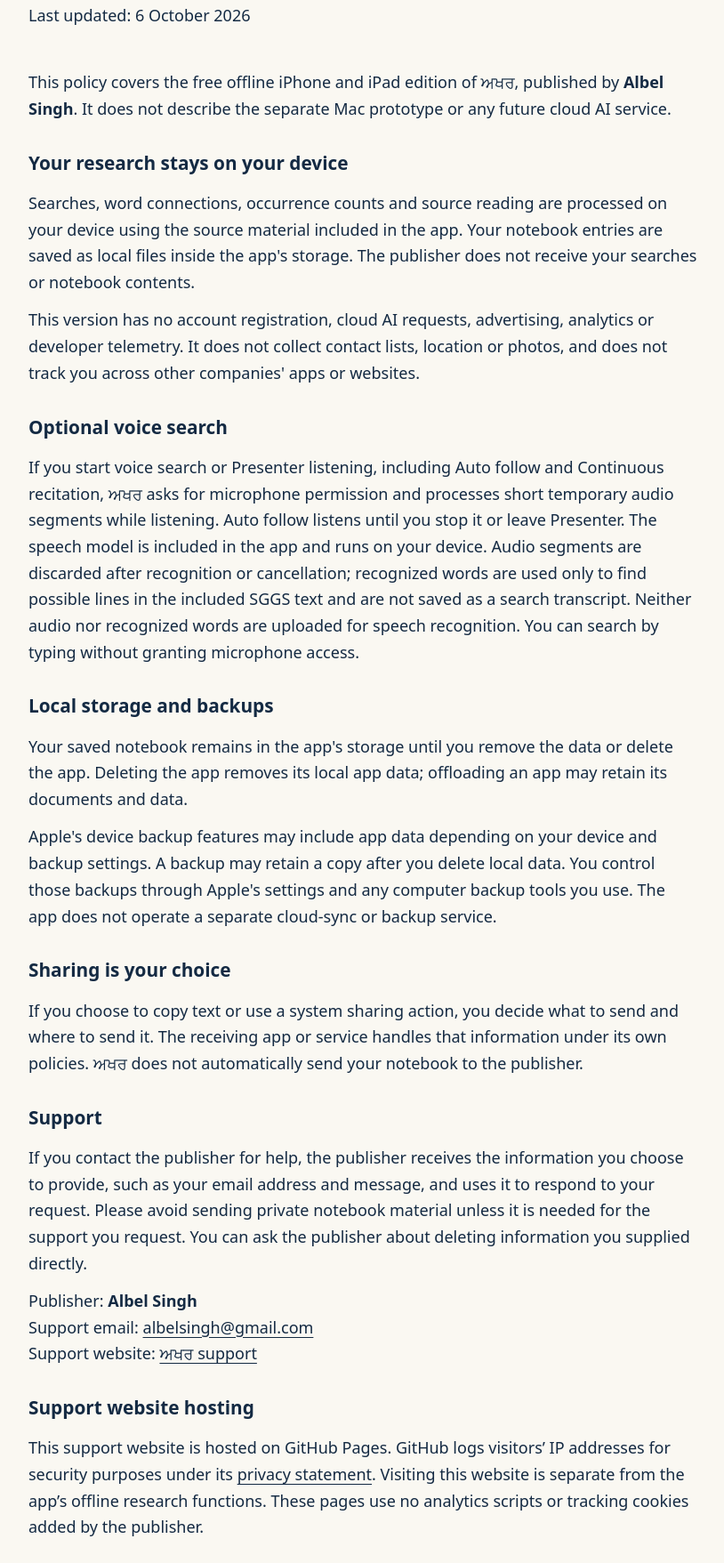
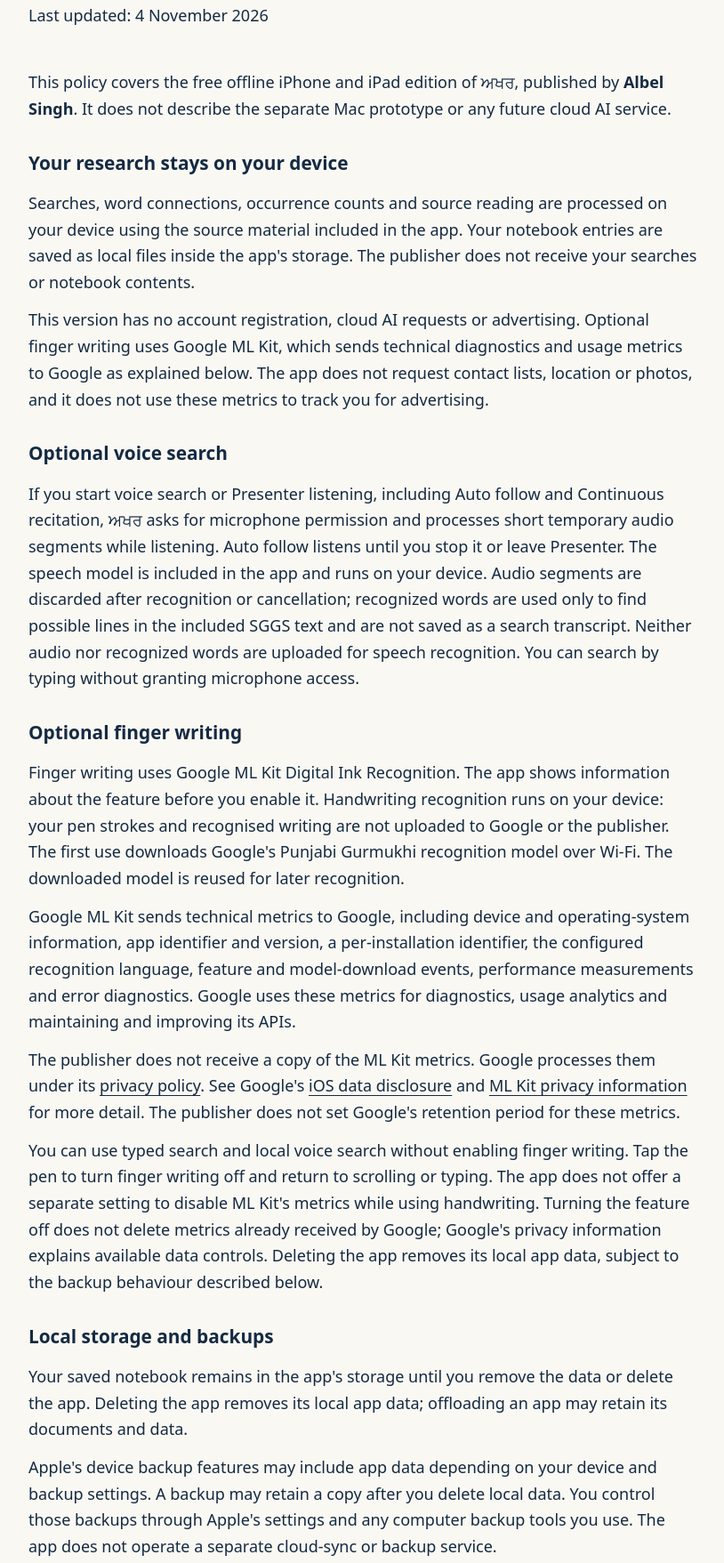
Before and after one commit to albelsingh77/akhar-support, a plain HTML site: page privacy-policy.html in a window 1280 px wide. Shown: the part 164-1921 px from the top of the page at 89% size, without its empty margins (232-1046 px from the left). Drawn offline with Linux system fonts and the light colour scheme.

Commit message:
Explain optional handwriting data use for Akhar 2.6.0
Update only the privacy policy and support answer for optional Google ML Kit handwriting. Preserve offline SGGS research and on-device handwriting/audio processing. Prepared for review; leave the live main branch unchanged.

```diff
--- a/privacy-policy.html
+++ b/privacy-policy.html
@@ -27,17 +27,23 @@
   <header>
     <p class="eyebrow">ਅਖਰ · iPhone and iPad</p>
     <h1>Privacy policy</h1>
-    <p>Last updated: 6 October 2026</p>
+    <p>Last updated: 4 November 2026</p>
   </header>
   <main>
     <p>This policy covers the free offline iPhone and iPad edition of ਅਖਰ, published by <strong>Albel Singh</strong>. It does not describe the separate Mac prototype or any future cloud AI service.</p>
 
     <h2>Your research stays on your device</h2>
     <p>Searches, word connections, occurrence counts and source reading are processed on your device using the source material included in the app. Your notebook entries are saved as local files inside the app's storage. The publisher does not receive your searches or notebook contents.</p>
-    <p>This version has no account registration, cloud AI requests, advertising, analytics or developer telemetry. It does not collect contact lists, location or photos, and does not track you across other companies' apps or websites.</p>
+    <p>This version has no account registration, cloud AI requests or advertising. Optional finger writing uses Google ML Kit, which sends technical diagnostics and usage metrics to Google as explained below. The app does not request contact lists, location or photos, and it does not use these metrics to track you for advertising.</p>
 
     <h2>Optional voice search</h2>
     <p>If you start voice search or Presenter listening, including Auto follow and Continuous recitation, ਅਖਰ asks for microphone permission and processes short temporary audio segments while listening. Auto follow listens until you stop it or leave Presenter. The speech model is included in the app and runs on your device. Audio segments are discarded after recognition or cancellation; recognized words are used only to find possible lines in the included SGGS text and are not saved as a search transcript. Neither audio nor recognized words are uploaded for speech recognition. You can search by typing without granting microphone access.</p>
+
+    <h2>Optional finger writing</h2>
+    <p>Finger writing uses Google ML Kit Digital Ink Recognition. The app shows information about the feature before you enable it. Handwriting recognition runs on your device: your pen strokes and recognised writing are not uploaded to Google or the publisher. The first use downloads Google's Punjabi Gurmukhi recognition model over Wi-Fi. The downloaded model is reused for later recognition.</p>
+    <p>Google ML Kit sends technical metrics to Google, including device and operating-system information, app identifier and version, a per-installation identifier, the configured recognition language, feature and model-download events, performance measurements and error diagnostics. Google uses these metrics for diagnostics, usage analytics and maintaining and improving its APIs.</p>
+    <p>The publisher does not receive a copy of the ML Kit metrics. Google processes them under its <a href="https://policies.google.com/privacy">privacy policy</a>. See Google's <a href="https://developers.google.com/ml-kit/ios-data-disclosure">iOS data disclosure</a> and <a href="https://developers.google.com/ml-kit/terms#privacy">ML Kit privacy information</a> for more detail. The publisher does not set Google's retention period for these metrics.</p>
+    <p>You can use typed search and local voice search without enabling finger writing. Tap the pen to turn finger writing off and return to scrolling or typing. The app does not offer a separate setting to disable ML Kit's metrics while using handwriting. Turning the feature off does not delete metrics already received by Google; Google's privacy information explains available data controls. Deleting the app removes its local app data, subject to the backup behaviour described below.</p>
 
     <h2>Local storage and backups</h2>
     <p>Your saved notebook remains in the app's storage until you remove the data or delete the app. Deleting the app removes its local app data; offloading an app may retain its documents and data.</p>
@@ -58,6 +64,10 @@
     <h2>Apple services</h2>
     <p>App Store downloads, device backups and any diagnostics you choose to share with Apple are managed by Apple under its policies and your settings. These are separate from the app's local research functions.</p>
 
+    <h2>App update notices</h2>
+    <p>Starting with version 2.5.1, while the app is in use and a connection is available, ਅਖਰ occasionally checks Apple’s public App Store catalogue for a newer released version. The request contains the app’s public identifier and a store country code. It does not include your searches, recordings, recognized words, notebook contents, account information or a device identifier. Apple receives the ordinary network request, including its IP address, under <a href="https://www.apple.com/legal/privacy/">Apple’s privacy policy</a>. The publisher receives no copy of the request.</p>
+    <p>The last check time, recent public version information and the version whose notice you dismissed are stored locally. A notice can be dismissed, and a later version may show a new one. Update checks do not prevent offline reading, search or on-device recognition. Tapping the update button opens Apple’s App Store.</p>
+
     <h2>Changes</h2>
     <p>The publisher will update this policy when the app's privacy practices change. A future version that sends research questions or other personal data to an AI provider would explain the change and request permission before that sharing begins. This version does not provide that service.</p>
   </main>
```
Also changed, not shown: index.html (+1 -1 lines).
